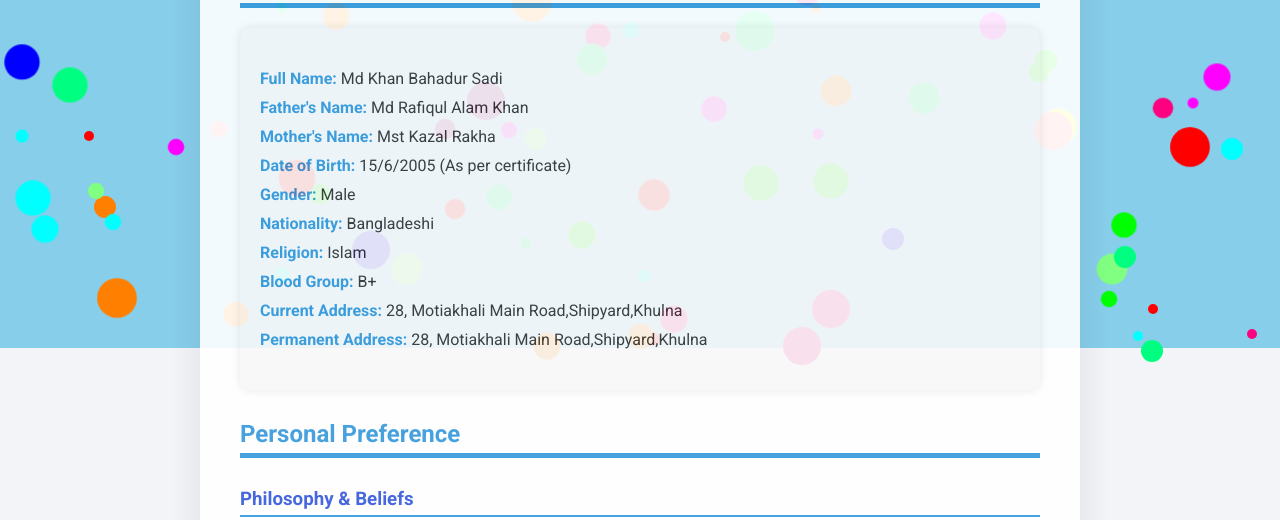
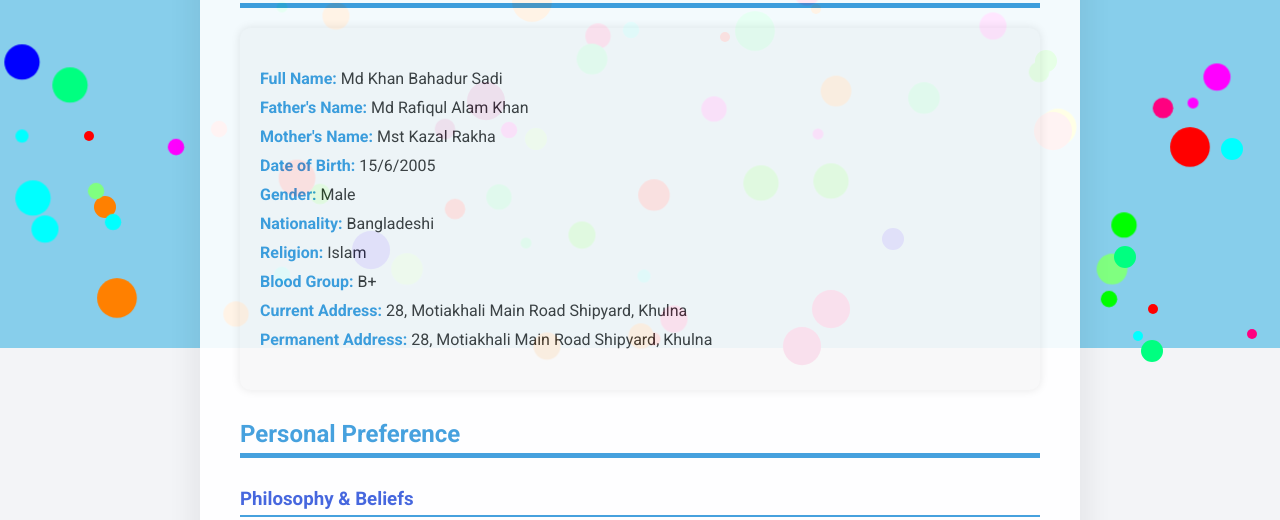
Before and after one commit to MdKhanBahadurSadi/BahadurSadi, a plain HTML site: page index.html in a window 1280 px wide. Shown: the part 452-972 px from the top of the page. Drawn offline with Linux system fonts and the light colour scheme; animation ran at ten frames a second.

Commit message:
Update index.html

```diff
--- a/index.html
+++ b/index.html
@@ -257,7 +257,7 @@ h3 {
     <div class="firework"></div>
     <div class="cv-container">
         <div class="header">
-            <img src="https://scontent.fjsr8-1.fna.fbcdn.net/v/t39.30808-6/472004557_958020379582441_8585343648080228898_n.jpg?_nc_cat=105&ccb=1-7&_nc_sid=a5f93a&_nc_eui2=AeExCYwov1Uc_TA_qSEAOSY--jxJw9qyy-j6PEnD2rLL6MR2mX8n9x0-obAYCL_Nqkgck0N2-ZXW1F4z6RFanqEm&_nc_ohc=RT6uyQUgJDwQ7kNvgGgoY2H&_nc_oc=AdkwLYqViWCPdT4af4Ty-fpa_sMDH_bY2tzm9KAdJsnQOmoLah6jQ-y_oNg9q3bdjuY&_nc_zt=23&_nc_ht=scontent.fjsr8-1.fna&_nc_gid=H7uC3jCRdTm9lSRM9wPKaA&oh=00_AYFUdDfwtrX-XJaAzZtMdlynH8R5nL_HDUp5_GqutdOIJw&oe=67DF8E38" class="profile-pic">
+            <img src="https://i.postimg.cc/fyL859n0/472004557-958020379582441-8585343648080228898-n.jpg" class="profile-pic">
             <h1>Md Khan Bahadur Sadi</h1>
             <p>Phone: +8801320634246 | Email: khanbahadursadi@gmail.com</p>
             <p>
@@ -277,13 +277,13 @@ h3 {
                 <li><strong>Full Name:</strong> Md Khan Bahadur Sadi</li>
                 <li><strong>Father's Name:</strong> Md Rafiqul Alam Khan</li>
                 <li><strong>Mother's Name:</strong> Mst Kazal Rakha</li>
-                <li><strong>Date of Birth:</strong> 15/6/2005 (As per certificate)</li>
+                <li><strong>Date of Birth:</strong> 15/6/2005</li>
                 <li><strong>Gender:</strong> Male</li>
                 <li><strong>Nationality:</strong> Bangladeshi</li>
                 <li><strong>Religion:</strong> Islam</li>
                 <li><strong>Blood Group:</strong> B+</li>
-                <li><strong>Current Address:</strong> 28, Motiakhali Main Road,Shipyard,Khulna</li>
-                <li><strong>Permanent Address:</strong> 28, Motiakhali Main Road,Shipyard,Khulna</li>
+                <li><strong>Current Address:</strong> 28, Motiakhali Main Road Shipyard, Khulna</li>
+                <li><strong>Permanent Address:</strong> 28, Motiakhali Main Road Shipyard, Khulna</li>
             </ul>
         </div>
 <h2>Personal Preference</h2>
```
